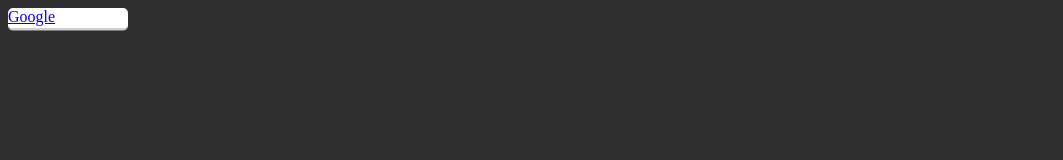
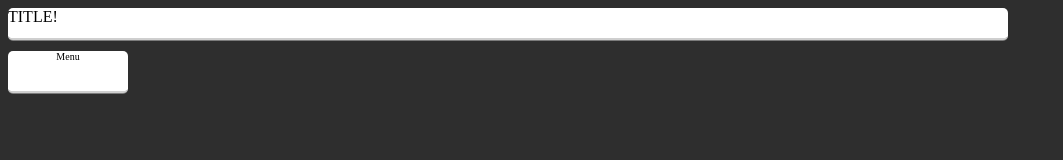
Before and after one commit to turntechGodhead/VCS, a plain HTML site: page index.html in a window 1280 px wide. Shown: the whole page, without its empty margins (0-1063 px from the left). Drawn offline with Linux system fonts and the light colour scheme.

Commit message:
Patch 0.03

```diff
--- a/index.html
+++ b/index.html
@@ -4,6 +4,9 @@
     <title>Burrito</title>
 </head>
 <body>
-<a href="http://www.google.com"><div id="centerbox">Google</div><a/>
+<div id="titleBar">TITLE!</div>
+<div id="sideBar">
+<span id="menuHead">Menu</span>
+</div>
 </body>
 </html>
--- a/stylesheet.css
+++ b/stylesheet.css
@@ -4,24 +4,29 @@ body{
 
 /* Div Tags */
 
-#centerbox{
+#sideBar {
     background-color: #FFFFFF;
     width: 120px;
-    height: 20px;
-    display:inline-box;
+    min-height: 40px;
     border-bottom-style: ridge;
     border-radius: 5px;
     border-color: #CFCFCF;
-    text-decoration:none;
+    text-decoration: none;
+    text-align: center;
+    margin-top:10px;
 }
 
-#centerbox:hover{
-    background-color: #27ff09;
-    width: 120px;
-    height: 20px;
-    display:inline-box;
+#titleBar {
+    background-color: #FFFFFF;
+    width: 1000px;
+    height: 30px;
     border-bottom-style: ridge;
     border-radius: 5px;
-    border-color: #4fd263;
-    text-decoration:none;
+    border-color: #CFCFCF;
 }
+
+/* Span Tags */
+
+#menuHead{
+    font-size:10px;
+}
```
